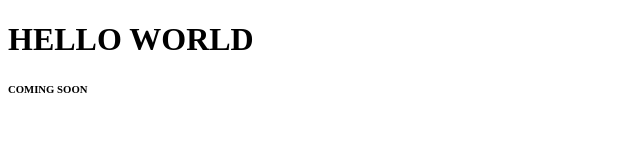
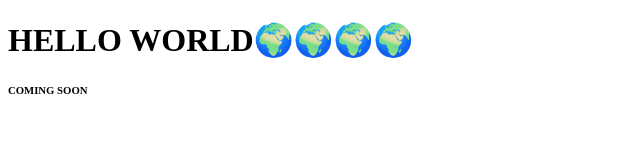
Before and after one commit to Saurav-io-bot/Resume, a plain HTML site: page index.html in a window 1280 px wide. Shown: the whole page, without its empty margins (0-640 px from the left). Drawn offline with Linux system fonts and the light colour scheme.

Commit message:
index.html

```diff
--- a/index.html
+++ b/index.html
@@ -8,7 +8,7 @@
 </head>
 
 <body>
-<h1>HELLO WORLD </h1>
+<h1>HELLO WORLD🌍🌍🌍🌍 </h1>
 <H6>COMING SOON </H6>
 </body>
 
```
